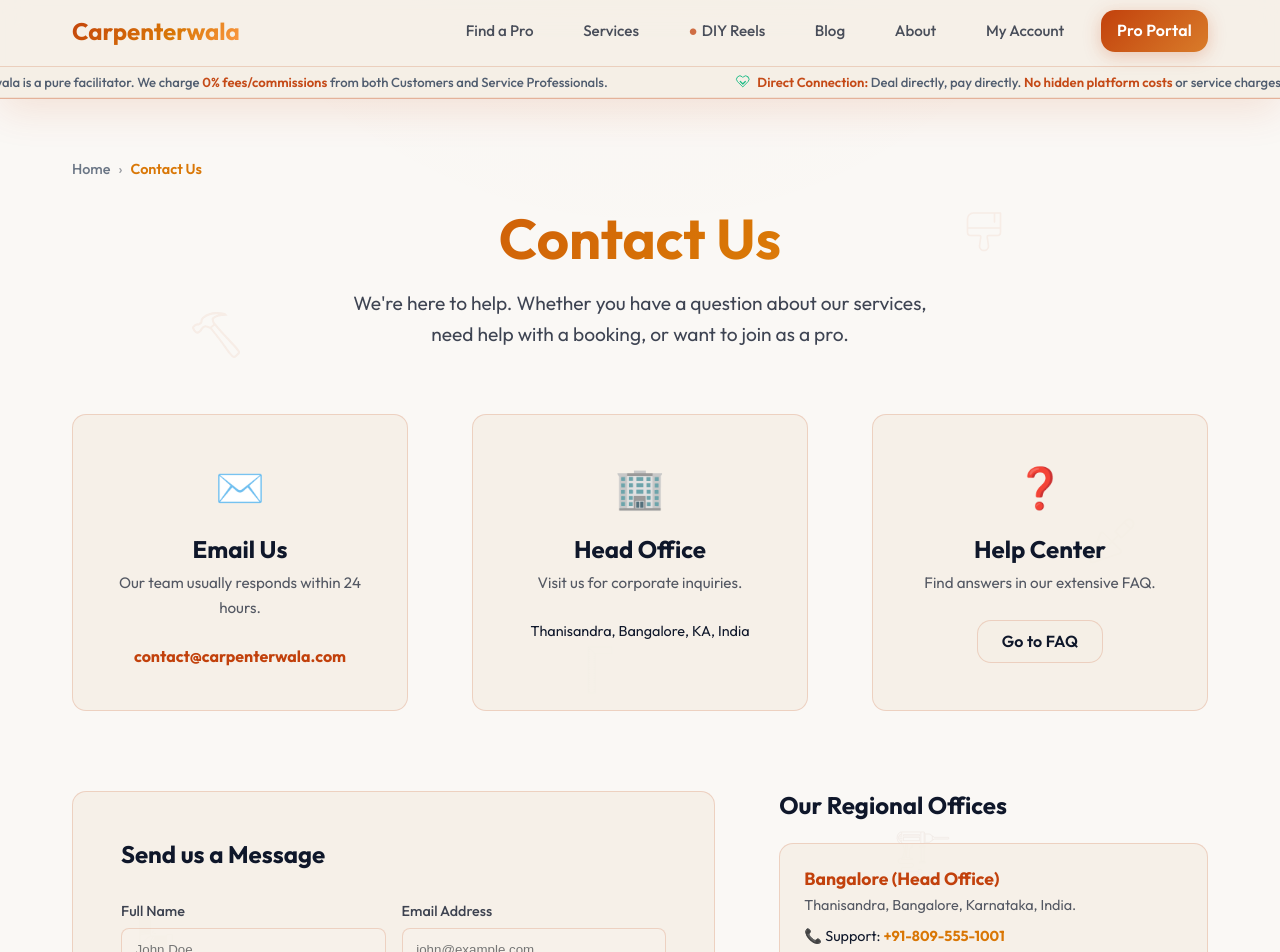
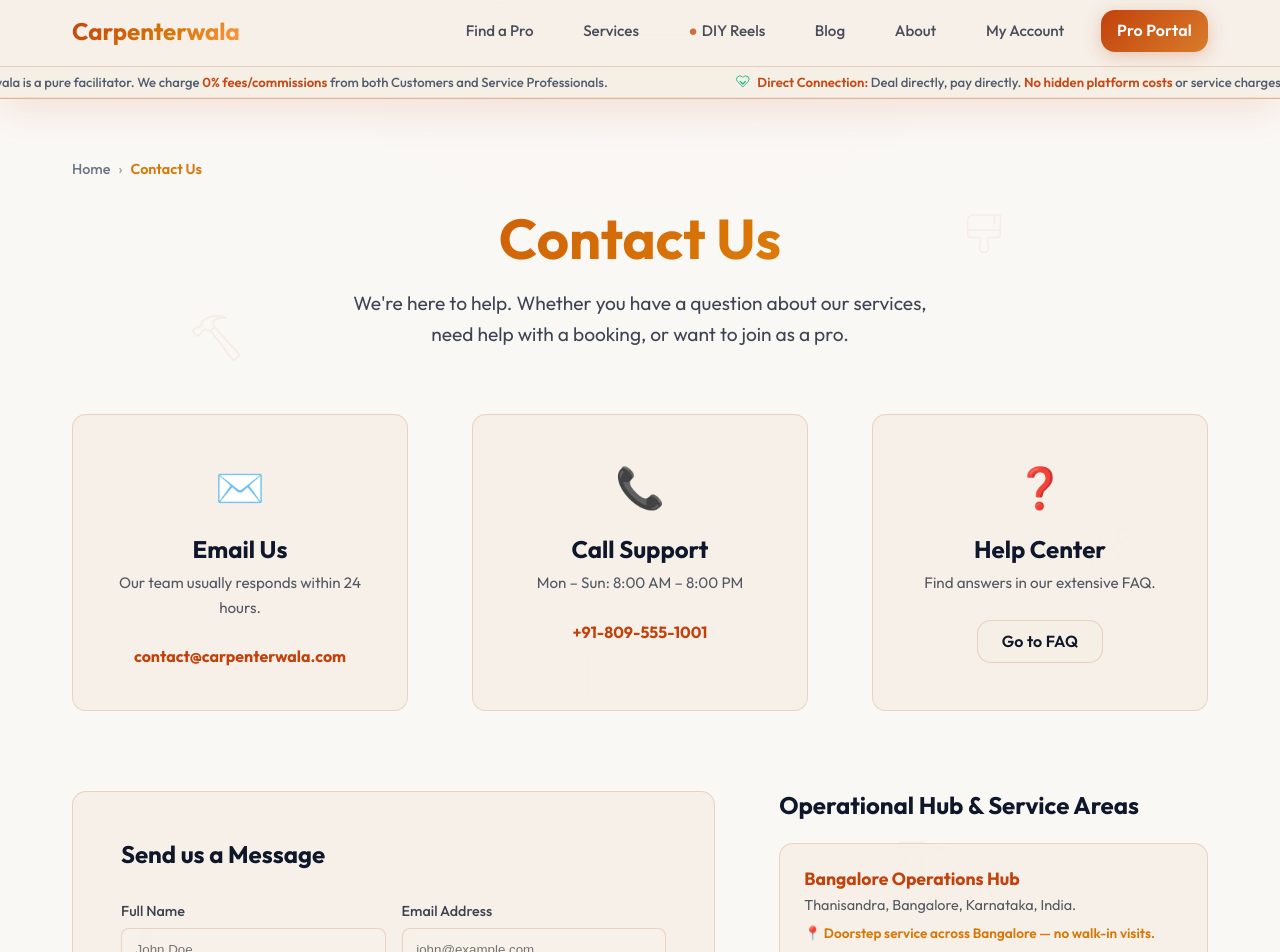
Before and after one commit to Sachidanand01/carpenterwala, a Next.js app: page /contact in a window 1280 px wide. Shown: the top 952 px of the page. Built offline with nearby package versions, Linux system fonts and the light colour scheme; no server answers.

Commit message:
visit us card removal

```diff
--- a/app/contact/page.js
+++ b/app/contact/page.js
@@ -15,7 +15,7 @@ const contactJsonLd = {
   "@id": "https://carpenterwala.com/contact#webpage",
   "name": "Contact Carpenterwala",
   "url": "https://carpenterwala.com/contact",
-  "description": "Contact Carpenterwala customer support and head office in Bangalore.",
+  "description": "Contact Carpenterwala customer support and operations hub in Bangalore.",
   "mainEntity": {
     "@type": "LocalBusiness",
     "name": "Carpenterwala",
@@ -68,10 +68,10 @@ export default function ContactUs() {
         </div>
 
         <div className="glass" style={{ padding: "2.5rem", textAlign: "center" }}>
-          <div style={{ fontSize: "2.5rem", marginBottom: "1rem" }}>🏢</div>
-          <h2 style={{ marginBottom: "0.5rem", fontSize: "1.5rem" }}>Head Office</h2>
-          <p style={{ opacity: 0.7, marginBottom: "1.5rem", fontSize: "0.95rem" }}>Visit us for corporate inquiries.</p>
-          <p style={{ fontSize: "0.9rem" }}>Thanisandra, Bangalore, KA, India</p>
+          <div style={{ fontSize: "2.5rem", marginBottom: "1rem" }}>📞</div>
+          <h2 style={{ marginBottom: "0.5rem", fontSize: "1.5rem" }}>Call Support</h2>
+          <p style={{ opacity: 0.7, marginBottom: "1.5rem", fontSize: "0.95rem" }}>Mon – Sun: 8:00 AM – 8:00 PM</p>
+          <a href="tel:+918095551001" style={{ color: "var(--primary)", fontWeight: "bold" }}>+91-809-555-1001</a>
         </div>
 
         <div className="glass" style={{ padding: "2.5rem", textAlign: "center" }}>
@@ -127,16 +127,19 @@ export default function ContactUs() {
           </form>
         </div>
 
-        {/* Office Info */}
+        {/* Operational Hub & Coverage */}
         <div className="flex flex-col gap-8">
           <div>
-            <h2 style={{ marginBottom: "1.5rem", fontSize: "1.5rem" }}>Our Regional Offices</h2>
+            <h2 style={{ marginBottom: "1.5rem", fontSize: "1.5rem" }}>Operational Hub & Service Areas</h2>
             <div className="flex flex-col gap-6" style={{ marginBottom: "1.5rem" }}>
               <div className="glass" style={{ padding: "1.5rem" }}>
-                <h3 style={{ color: "var(--primary)", marginBottom: "0.25rem", fontSize: "1.1rem" }}>Bangalore (Head Office)</h3>
-                <p style={{ opacity: 0.7, fontSize: "0.9rem", marginBottom: "0.5rem" }}>Thanisandra, Bangalore, Karnataka, India.</p>
+                <h3 style={{ color: "var(--primary)", marginBottom: "0.25rem", fontSize: "1.1rem" }}>Bangalore Operations Hub</h3>
+                <p style={{ opacity: 0.7, fontSize: "0.9rem", marginBottom: "0.4rem" }}>Thanisandra, Bangalore, Karnataka, India.</p>
+                <p style={{ fontSize: "0.85rem", color: "var(--accent)", fontWeight: 600, marginBottom: "0.6rem" }}>
+                  📍 Doorstep service across Bangalore — no walk-in visits.
+                </p>
                 <p style={{ fontSize: "0.9rem" }}>
-                  📞 Support: <a href="tel:+918095551001" style={{ color: "var(--accent)", fontWeight: "bold", textDecoration: "none" }}>+91-809-555-1001</a>
+                  📞 Support: <a href="tel:+918095551001" style={{ color: "var(--primary)", fontWeight: "bold", textDecoration: "none" }}>+91-809-555-1001</a>
                 </p>
               </div>
             </div>
@@ -173,7 +176,7 @@ export default function ContactUs() {
           At Carpenterwala, we are dedicated to providing the highest standards of customer care. When you <strong>contact Carpenterwala</strong>, your request is routed directly to our centralized support team in Bangalore. We specialize in matching homeowners with vetted professionals for custom carpentry, interior painting, household plumbing, and electrical installations.
         </p>
         <p style={{ marginBottom: "1.2rem" }}>
-          Need to report a booking issue, request an estimate for a large-scale commercial project, or ask about our partner program? Our local team handles standard support tickets within 24 hours. For businesses looking to establish regional partnerships, our corporate office provides bespoke service contracts tailored to real estate managers and office fit-outs.
+          Need to report a booking issue, request an estimate for a large-scale commercial project, or ask about our partner program? Our local team handles standard support tickets within 24 hours. For businesses looking to establish regional partnerships, our corporate team provides bespoke service contracts tailored to real estate managers and office fit-outs.
         </p>
         <p>
           We physically verify all our local service providers, ensuring that every professional is vetted for both skill and safety. Reach out to our team today to get your home renovation projects started with peace of mind.
```
Also changed, not shown: public/llms-full.txt, public/llms.txt.
